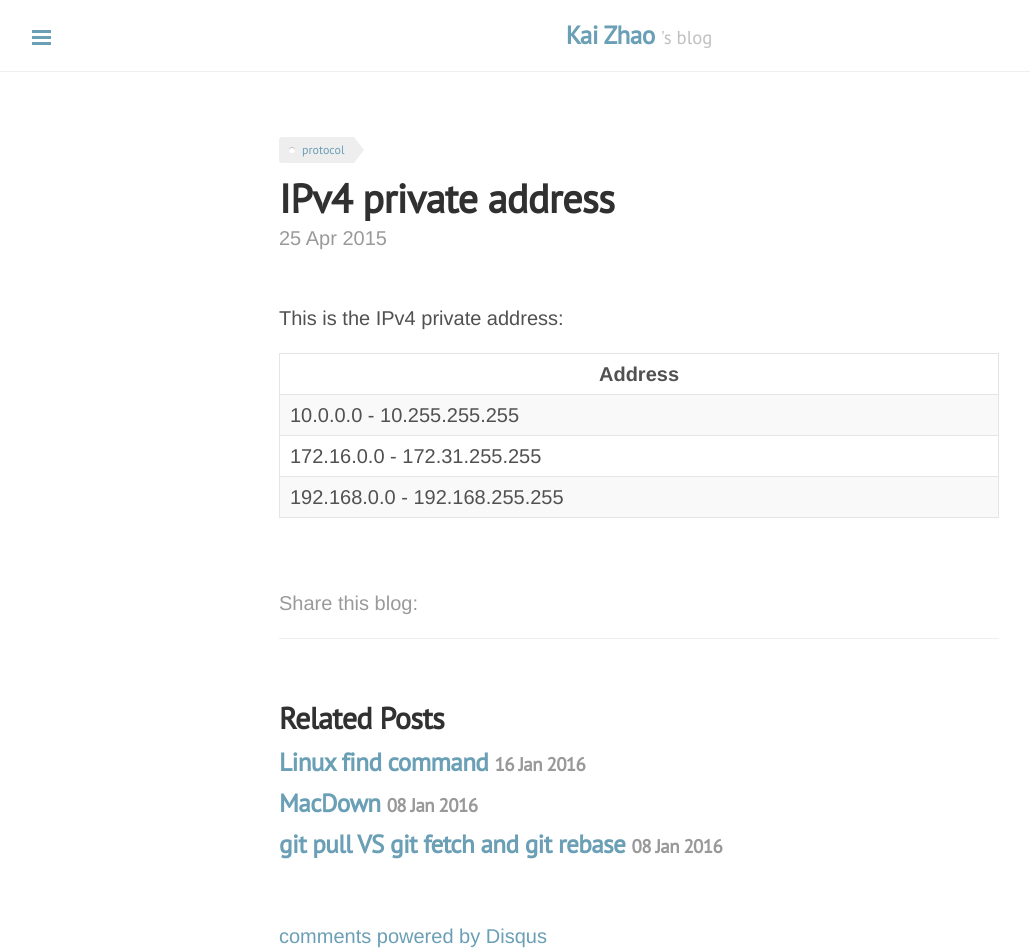
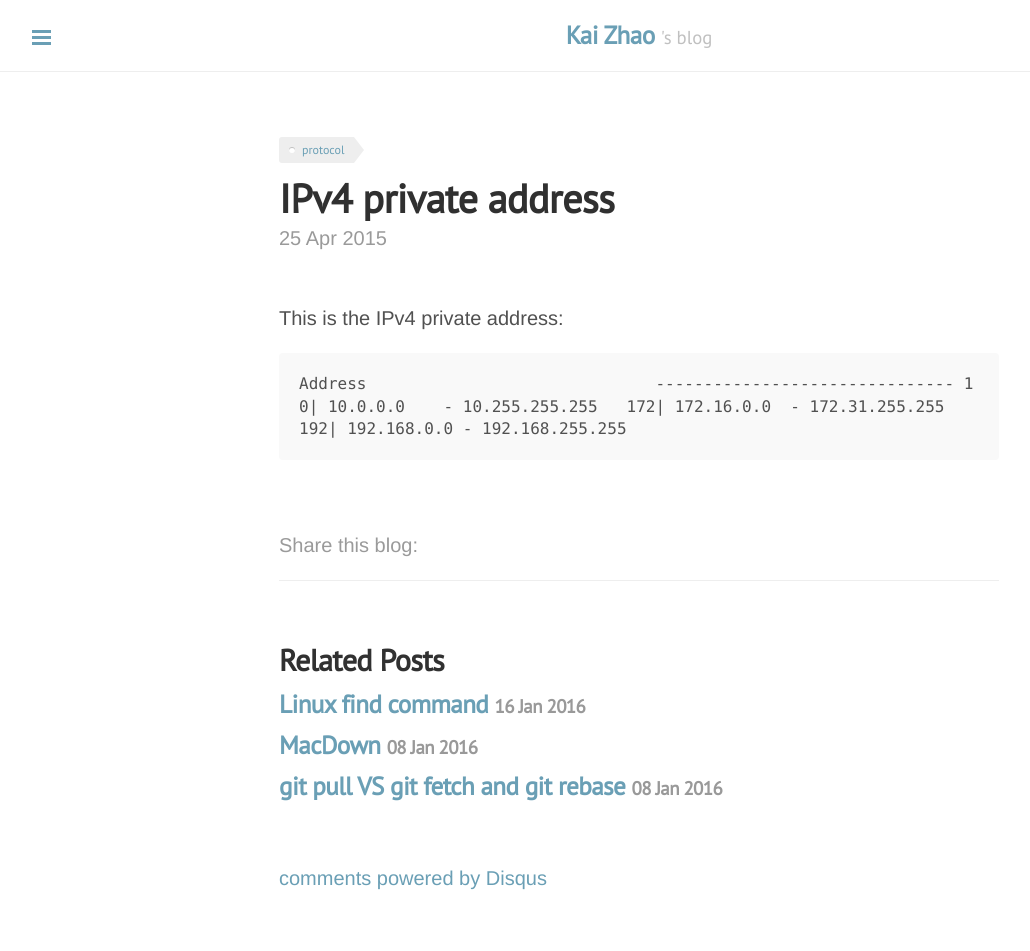
Before and after one commit to loverszhaokai/loverszhaokai.github.io, a Jekyll site: the page built from _posts/2015-04-25-private_ipv4_address.md, in a window 1280 px wide. Shown: the whole page, without its empty margins (1-1031 px from the left). Built offline with Jekyll 4.4.1, drawn with Linux system fonts in a browser that asks for light colours; nearby versions of some CDN libraries; Markdown is read by kramdown in place of the engine named in the settings; comment, search, counter and statistics services are not loaded; after the commit the page ends 900 px from its top, so only the background shows below that.

Commit message:
update ipv4

```diff
--- a/_posts/2015-04-25-private_ipv4_address.md
+++ b/_posts/2015-04-25-private_ipv4_address.md
@@ -10,8 +10,8 @@
 
 This is the IPv4 private address:
 
-|    Address     		            |
-|-------------------------------|
-| 10.0.0.0    - 10.255.255.255  |
-| 172.16.0.0  - 172.31.255.255  |
-| 192.168.0.0 - 192.168.255.255 |
+    Address
+-------------------------------
+10| 10.0.0.0    - 10.255.255.255
+172| 172.16.0.0  - 172.31.255.255
+192| 192.168.0.0 - 192.168.255.255
```
